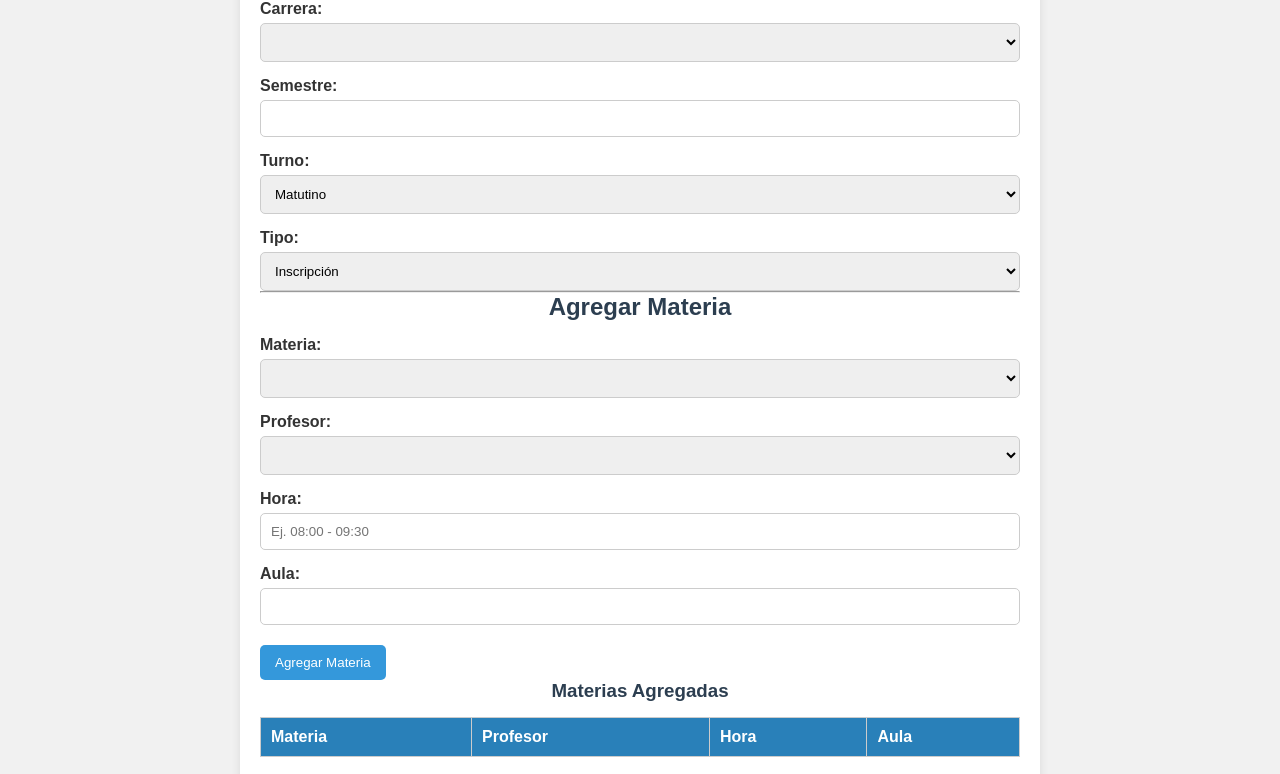
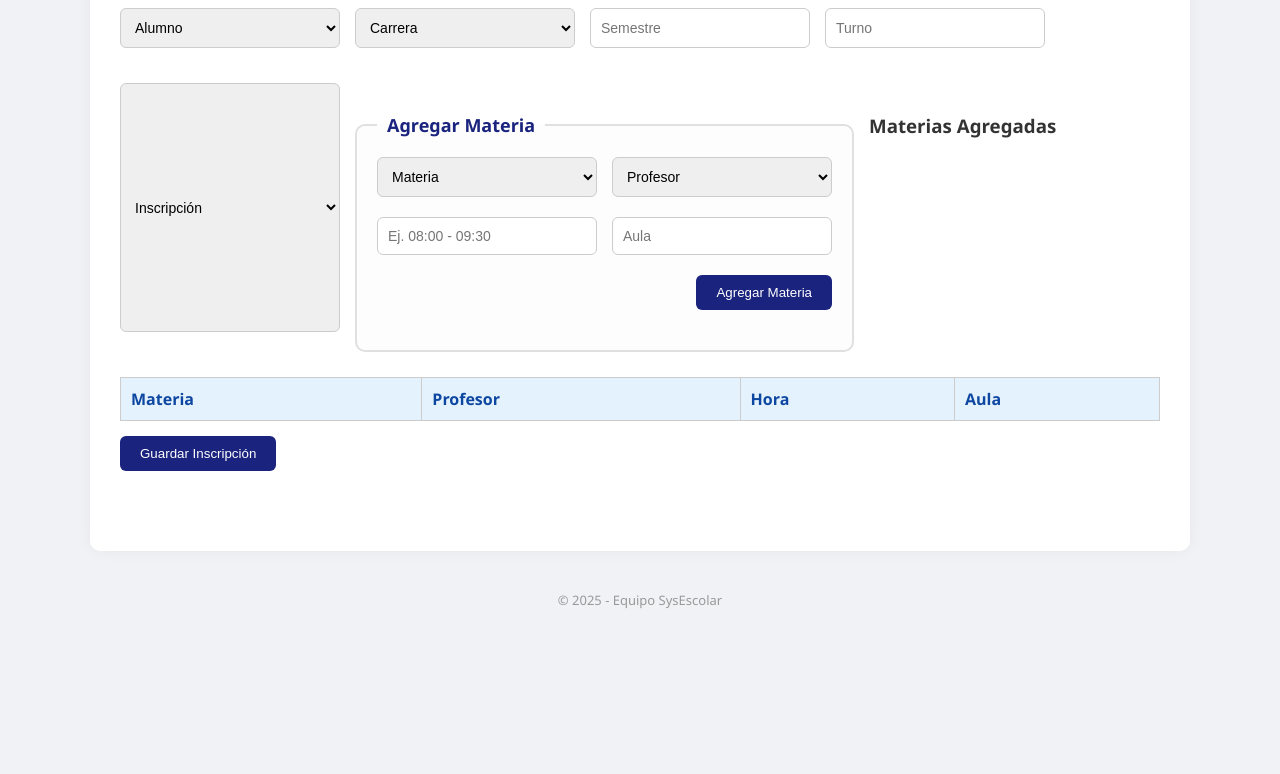
Before and after one commit to JulioCfy5/sysesc, a website: page SysEscolar/frontend/inscripciones.html in a window 1280 px wide. Shown: the part 199-973 px from the top of the page. After the commit the page ends 828 px from the top, so only its background shows below. Drawn offline with Linux system fonts and the light colour scheme; files that its build step writes are made by us from their sources; no server answers.

Commit message:
cambio de estilo de pagina

```diff
--- a/SysEscolar/backend/db.js
+++ b/SysEscolar/backend/db.js
@@ -3,7 +3,7 @@ const mysql = require('mysql2');
 const db = mysql.createConnection({
   host: 'localhost',
   user: 'root',
-  password: '12345',
+  password: 'root',
   database: 'sysescolar'
 });
 
--- a/SysEscolar/backend/package.json
+++ b/SysEscolar/backend/package.json
@@ -1,7 +1,6 @@
 {
   "name": "backend",
   "version": "1.0.0",
-  "description": "",
   "main": "index.js",
   "scripts": {
     "start": "node server.js",
@@ -20,5 +19,6 @@
   },
   "devDependencies": {
     "nodemon": "^3.1.10"
-  }
+  },
+  "description": ""
 }
--- a/SysEscolar/backend/server.js
+++ b/SysEscolar/backend/server.js
@@ -17,5 +17,6 @@ app.use('/profesores', require('./routes/profesores'));
 app.use('/inscripciones', require('./routes/inscripciones'));
 
 app.use('/login', authRoutes); // <-- Importante
+app.use("/login", require("./routes/auth"));
 
 app.listen(3000, () => console.log('Servidor en http://localhost:3000'));
--- a/SysEscolar/css/estilos.css
+++ /dev/null
@@ -1,127 +0,0 @@
-/* Reset básico */
-* {
-  margin: 0;
-  padding: 0;
-  box-sizing: border-box;
-}
-
-body {
-  font-family: Arial, sans-serif;
-  background-color: #f1f1f1;
-  padding: 20px;
-  color: #333;
-}
-
-/* Títulos */
-h1, h2, h3 {
-  margin-bottom: 15px;
-  color: #2c3e50;
-  text-align: center;
-}
-
-/* Formularios */
-form {
-  background-color: #fff;
-  padding: 20px;
-  border-radius: 10px;
-  box-shadow: 0 0 10px rgba(0,0,0,0.1);
-  max-width: 800px;
-  margin: 30px auto;
-}
-
-label {
-  display: block;
-  margin-top: 15px;
-  font-weight: bold;
-}
-
-input[type="text"],
-input[type="number"],
-input[type="email"],
-input[type="password"],
-select {
-  width: 100%;
-  padding: 10px;
-  margin-top: 5px;
-  border: 1px solid #ccc;
-  border-radius: 5px;
-}
-
-/* Botones */
-button {
-  margin-top: 20px;
-  padding: 10px 15px;
-  background-color: #3498db;
-  color: white;
-  border: none;
-  border-radius: 5px;
-  cursor: pointer;
-}
-
-button:hover {
-  background-color: #2980b9;
-}
-
-/* Tablas */
-table {
-  width: 100%;
-  border-collapse: collapse;
-  margin-top: 15px;
-  background-color: #fff;
-}
-
-table th,
-table td {
-  padding: 10px;
-  border: 1px solid #ccc;
-  text-align: left;
-}
-
-table th {
-  background-color: #2980b9;
-  color: white;
-}
-
-table tr:nth-child(even) {
-  background-color: #f9f9f9;
-}
-
-/* Contenedor principal */
-.container {
-  max-width: 1000px;
-  margin: auto;
-}
-
-/* ===== Menú Principal (Cards) ===== */
-.menu {
-  display: grid;
-  grid-template-columns: repeat(auto-fit, minmax(220px, 1fr));
-  gap: 20px;
-  margin: 30px auto;
-  max-width: 1000px;
-}
-
-.card {
-  background-color: white;
-  padding: 30px 20px;
-  border-radius: 15px;
-  box-shadow: 0 4px 8px rgba(0,0,0,0.1);
-  text-align: center;
-  transition: transform 0.2s ease;
-  cursor: pointer;
-  border: 2px solid transparent;
-}
-
-.card:hover {
-  transform: scale(1.03);
-  border-color: #3498db;
-}
-
-.card h3 {
-  margin-bottom: 10px;
-  color: #34495e;
-}
-
-.card p {
-  color: #777;
-}
--- /dev/null
+++ b/SysEscolar/frontend/css/estilos.css
@@ -0,0 +1,293 @@
+/* Reset básico y configuración global */
+* {
+  margin: 0;
+  padding: 0;
+  box-sizing: border-box;
+}
+
+body {
+  font-family: 'Segoe UI', sans-serif;
+  background-color: #f0f2f5;
+  color: #333;
+  padding: 20px;
+}
+
+/* Contenedor principal para centrar contenido */
+.container {
+  max-width: 1200px;
+  margin: auto;
+  background: #fff;
+  padding: 40px 30px;
+  border-radius: 10px;
+  box-shadow: 0 0 15px rgba(0, 0, 0, 0.05);
+}
+
+/* Títulos */
+h1, h2 {
+  color: #1a237e;
+  margin-bottom: 20px;
+}
+
+/* Formularios */
+form {
+  display: flex;
+  flex-wrap: wrap;
+  gap: 15px;
+  margin-bottom: 30px;
+}
+
+form input,
+form select {
+  padding: 10px;
+  border: 1px solid #ccc;
+  border-radius: 6px;
+  width: calc(33.33% - 10px);
+  font-size: 14px;
+}
+
+/* Botón */
+form button {
+  padding: 10px 20px;
+  background-color: #1a237e;
+  color: white;
+  border: none;
+  border-radius: 6px;
+  cursor: pointer;
+  transition: background 0.3s ease;
+}
+
+form button:hover {
+  background-color: #3949ab;
+}
+
+/* Tablas */
+table {
+  width: 100%;
+  border-collapse: collapse;
+  margin-top: 20px;
+  background-color: white;
+}
+
+table th,
+table td {
+  padding: 10px;
+  border: 1px solid #ccc;
+  text-align: left;
+}
+
+table th {
+  background-color: #e3f2fd;
+  color: #0d47a1;
+}
+
+/* Footer y nav opcionales */
+nav {
+  background-color: #1a237e;
+  color: white;
+  text-align: center;
+  padding: 15px;
+  font-size: 18px;
+  border-radius: 10px 10px 0 0;
+  margin-bottom: 30px;
+}
+
+footer {
+  text-align: center;
+  margin-top: 40px;
+  color: #999;
+  font-size: 13px;
+}
+
+a {
+  text-decoration: none;
+  color: #1a237e;
+  font-weight: bold;
+}
+
+.login-form {
+  max-width: 500px;
+  margin: 100px auto;
+  background: #fff;
+  padding: 40px;
+  border-radius: 10px;
+  box-shadow: 0 0 20px rgba(0,0,0,0.1);
+}
+
+.login-form h1 {
+  color: #1a237e;
+  margin-bottom: 30px;
+  text-align: center;
+}
+
+.login-form form {
+  display: flex;
+  flex-direction: column;
+  gap: 15px;
+}
+
+.login-form input {
+  padding: 10px;
+  border: 1px solid #ccc;
+  border-radius: 6px;
+}
+
+.login-form button {
+  padding: 10px;
+  background-color: #1a237e;
+  color: white;
+  border: none;
+  border-radius: 6px;
+  cursor: pointer;
+  transition: background 0.3s;
+}
+
+.login-form button:hover {
+  background-color: #3949ab;
+}
+
+.container {
+  max-width: 1100px;
+  margin: 40px auto;
+  background: white;
+  padding: 30px;
+  border-radius: 10px;
+  box-shadow: 0 0 15px rgba(0,0,0,0.05);
+}
+
+form {
+  display: flex;
+  flex-wrap: wrap;
+  gap: 15px;
+  margin-bottom: 30px;
+}
+
+form input {
+  padding: 10px;
+  border: 1px solid #ccc;
+  border-radius: 6px;
+  width: calc(33.33% - 10px);
+  font-size: 14px;
+}
+
+form button {
+  background-color: #1a237e;
+  color: white;
+  padding: 10px 20px;
+  border: none;
+  border-radius: 6px;
+  cursor: pointer;
+  transition: background 0.3s;
+}
+
+form button:hover {
+  background-color: #3949ab;
+}
+
+table {
+  width: 100%;
+  border-collapse: collapse;
+  margin-top: 10px;
+  background-color: white;
+}
+
+th, td {
+  padding: 10px;
+  border: 1px solid #ccc;
+  text-align: left;
+}
+
+th {
+  background-color: #e3f2fd;
+  color: #0d47a1;
+}
+body {
+  background-color: #f0f2f5;
+  font-family: 'Segoe UI', sans-serif;
+  padding: 20px;
+}
+
+.container {
+  max-width: 1100px;
+  margin: 40px auto;
+  background: white;
+  padding: 30px;
+  border-radius: 10px;
+  box-shadow: 0 0 15px rgba(0,0,0,0.05);
+}
+
+form {
+  display: flex;
+  flex-wrap: wrap;
+  gap: 15px;
+  margin-bottom: 30px;
+}
+
+form input {
+  padding: 10px;
+  border: 1px solid #ccc;
+  border-radius: 6px;
+  width: calc(33.33% - 10px);
+}
+
+form button {
+  padding: 10px 20px;
+  background-color: #1a237e;
+  color: white;
+  border: none;
+  border-radius: 6px;
+  cursor: pointer;
+}
+
+form button:hover {
+  background-color: #3949ab;
+}
+
+table {
+  width: 100%;
+  border-collapse: collapse;
+  margin-top: 10px;
+}
+
+th, td {
+  padding: 10px;
+  border: 1px solid #ccc;
+}
+
+th {
+  background-color: #e3f2fd;
+  color: #0d47a1;
+}
+.fila {
+  display: flex;
+  flex-wrap: wrap;
+  gap: 15px;
+  margin-bottom: 20px;
+}
+
+.fila input,
+.fila select {
+  flex: 1;
+  min-width: 220px;
+  padding: 10px;
+  border: 1px solid #ccc;
+  border-radius: 6px;
+}
+
+.fila.derecha {
+  justify-content: flex-end;
+}
+
+fieldset.bloque-materia {
+  margin-top: 30px;
+  border: 2px solid #e0e0e0;
+  padding: 20px;
+  border-radius: 10px;
+  background-color: #fdfdfd;
+}
+
+fieldset.bloque-materia legend {
+  padding: 0 10px;
+  font-weight: bold;
+  color: #1a237e;
+  font-size: 18px;
+}
--- a/SysEscolar/frontend/inscripciones.html
+++ b/SysEscolar/frontend/inscripciones.html
@@ -4,62 +4,86 @@
   <meta charset="UTF-8">
   <title>Inscripciones</title>
   <link rel="stylesheet" href="css/estilos.css">
+  <meta name="viewport" content="width=device-width, initial-scale=1.0">
 </head>
 <body>
-  <h1>Inscripciones</h1>
 
-  <form id="formInscripcion">
-    <label>Alumno:</label>
-    <select id="alumnoSelect" required></select>
+  <nav>SysEscolar - Inscripciones</nav>
 
-    <label>Carrera:</label>
-    <select id="carreraSelect" required></select>
+  <div class="container">
+    <h1>Inscripciones</h1>
 
-    <label>Semestre:</label>
-    <input type="number" id="semestre" required min="1">
+    <form id="form-inscripciones">
+      <!-- DATOS GENERALES -->
+      <div class="fila">
+        <select name="alumno" required>
+          <option value="">Alumno</option>
+        </select>
 
-    <label>Turno:</label>
-    <select id="turno" required>
-      <option value="M">Matutino</option>
-      <option value="V">Vespertino</option>
-      <option value="N">Nocturno</option>
-    </select>
+        <select name="carrera" required>
+          <option value="">Carrera</option>
+        </select>
+      </div>
 
-    <label>Tipo:</label>
-    <select id="tipo" required>
-      <option value="I">Inscripción</option>
-      <option value="R">Reinscripción</option>
-    </select>
+      <div class="fila">
+        <input type="text" name="semestre" placeholder="Semestre">
+        <input type="text" name="turno" placeholder="Turno">
+      </div>
 
-    <hr>
+      <div class="fila">
+        <select name="tipo" required>
+          <option>Inscripción</option>
+          <option>Reinscripción</option>
+        </select>
+      </div>
 
-    <h2>Agregar Materia</h2>
+      <!-- SECCIÓN AGREGAR MATERIA -->
+      <fieldset class="bloque-materia">
+        <legend>Agregar Materia</legend>
 
-    <label>Materia:</label>
-    <select id="materiaSelect"></select>
+        <div class="fila">
+          <select name="materia" required>
+            <option value="">Materia</option>
+          </select>
 
-    <label>Profesor:</label>
-    <select id="profesorSelect"></select>
+          <select name="profesor" required>
+            <option value="">Profesor</option>
+          </select>
+        </div>
 
-    <label>Hora:</label>
-    <input type="text" id="hora" placeholder="Ej. 08:00 - 09:30">
+        <div class="fila">
+          <input type="text" name="hora" placeholder="Ej. 08:00 - 09:30" required>
+          <input type="text" name="aula" placeholder="Aula" required>
+        </div>
 
-    <label>Aula:</label>
-    <input type="text" id="aula">
+        <div class="fila derecha">
+          <button type="button" id="btn-agregar-materia">Agregar Materia</button>
+        </div>
+      </fieldset>
 
-    <button type="button" id="btnAgregarMateria">Agregar Materia</button>
+      <!-- LISTA DE MATERIAS -->
+      <h3 style="margin-top: 30px;">Materias Agregadas</h3>
+      <table>
+        <thead>
+          <tr>
+            <th>Materia</th>
+            <th>Profesor</th>
+            <th>Hora</th>
+            <th>Aula</th>
+          </tr>
+        </thead>
+        <tbody id="tabla-materias">
+          <!-- Se llenará dinámicamente -->
+        </tbody>
+      </table>
 
-    <h3>Materias Agregadas</h3>
-    <table>
-      <thead>
-        <tr><th>Materia</th><th>Profesor</th><th>Hora</th><th>Aula</th></tr>
-      </thead>
-      <tbody id="tablaMateriasAgregadas"></tbody>
-    </table>
+      <div class="fila">
+        <button type="submit">Guardar Inscripción</button>
+      </div>
+    </form>
+  </div>
 
-    <button type="submit">Guardar Inscripción</button>
-  </form>
-
+  <footer>© 2025 - Equipo SysEscolar</footer>
   <script src="js/inscripciones.js"></script>
 </body>
 </html>
```
Also changed, not shown: SysEscolar/backend/controllers/authController.js (+6 -4 lines), SysEscolar/backend/routes/auth.js (+3 -10 lines), SysEscolar/frontend/alumnos.html (+21 -10 lines), SysEscolar/frontend/index.html (+14 -9 lines), SysEscolar/frontend/js/login.js (+17 -19 lines), SysEscolar/frontend/menu.html (+14 -8 lines), 1 other file.
